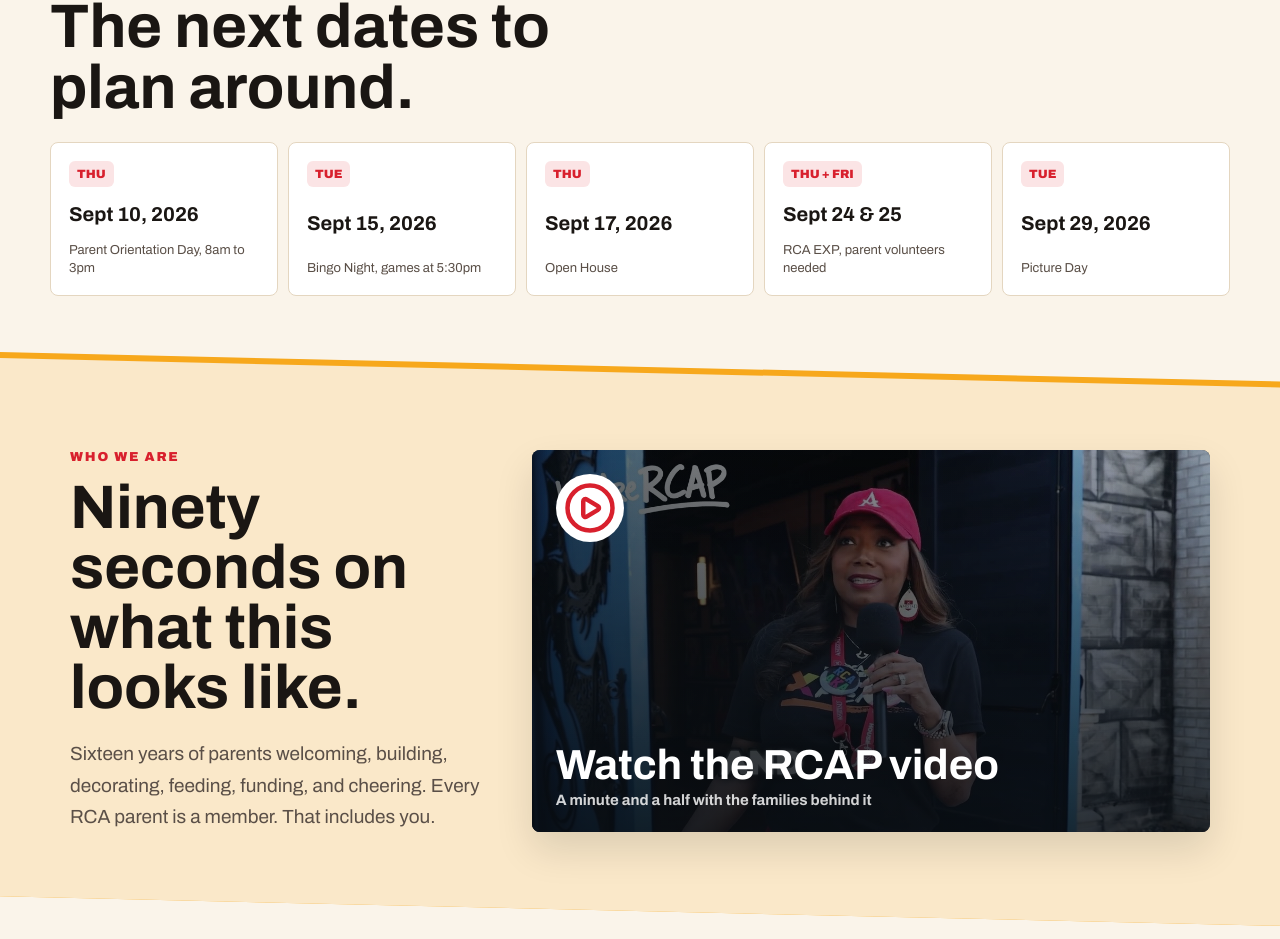
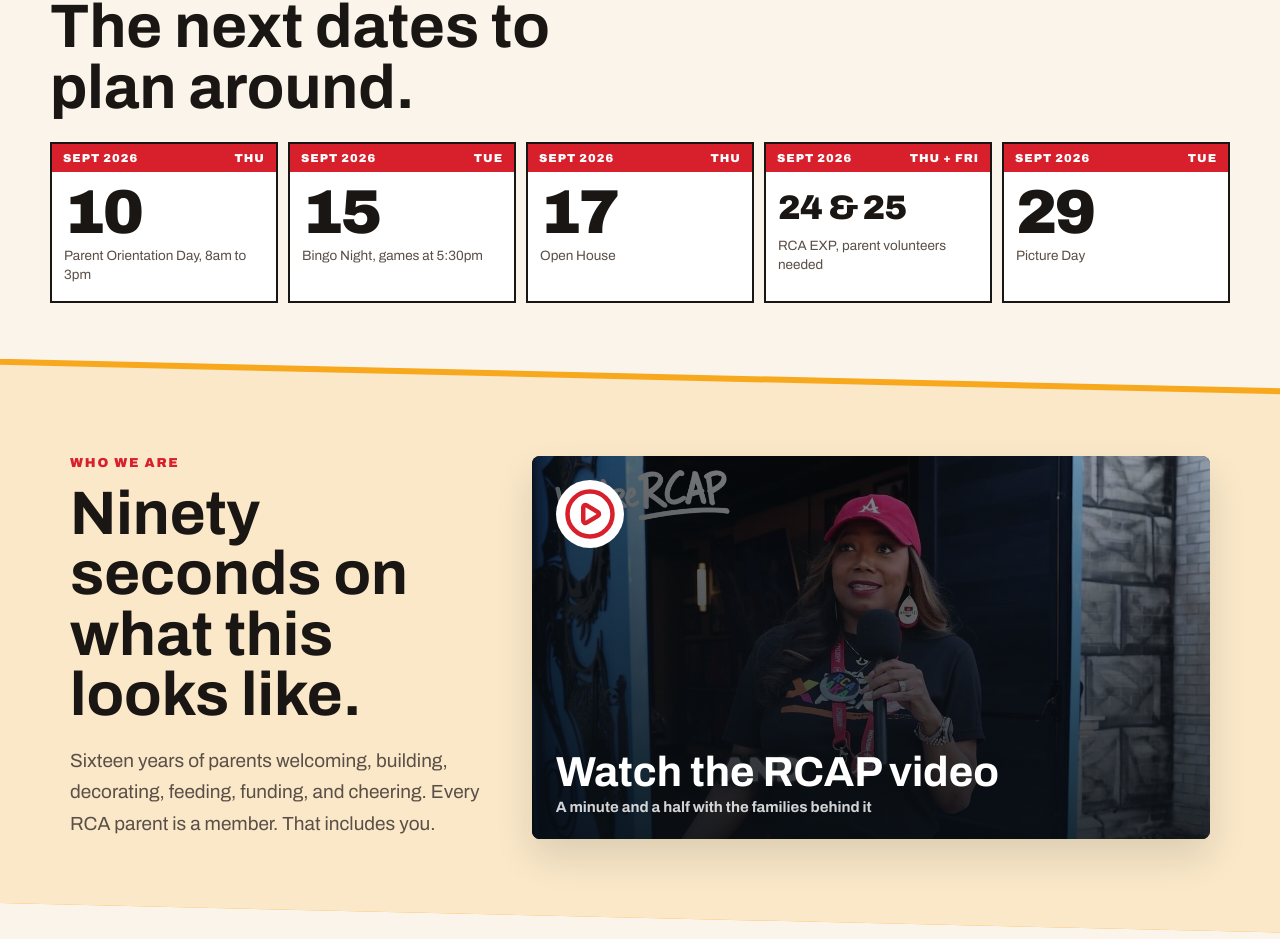
Before and after one commit to mosejames/wearercap.org, a React (Vite) app: page / in a window 1280 px wide. Shown: the part 900-1839 px from the top of the page. Built offline with nearby package versions, Linux system fonts and the light colour scheme.

Commit message:
Event dates become calendar tiles: square corners, heavy rule, month banner

```diff
--- a/src/main.jsx
+++ b/src/main.jsx
@@ -57,12 +57,15 @@ const navLinks = [
 
 // Happening now — the next few real dates families can plan around.
 // Keep this list SHORT (2-4 items) and CURRENT: delete dates once they pass.
+// Split into month / day / weekday so each date can be set like a calendar
+// tile: banner across the top, day number large underneath. `day` may be a
+// range ("24 & 25"), which the card detects and sizes down for.
 const upcomingEvents = [
-  { weekday: 'Thu', date: 'Sept 10, 2026', label: 'Parent Orientation Day, 8am to 3pm' },
-  { weekday: 'Tue', date: 'Sept 15, 2026', label: 'Bingo Night, games at 5:30pm' },
-  { weekday: 'Thu', date: 'Sept 17, 2026', label: 'Open House' },
-  { weekday: 'Thu + Fri', date: 'Sept 24 & 25', label: 'RCA EXP, parent volunteers needed' },
-  { weekday: 'Tue', date: 'Sept 29, 2026', label: 'Picture Day' },
+  { month: 'Sept', year: '2026', weekday: 'Thu', day: '10', label: 'Parent Orientation Day, 8am to 3pm' },
+  { month: 'Sept', year: '2026', weekday: 'Tue', day: '15', label: 'Bingo Night, games at 5:30pm' },
+  { month: 'Sept', year: '2026', weekday: 'Thu', day: '17', label: 'Open House' },
+  { month: 'Sept', year: '2026', weekday: 'Thu + Fri', day: '24 & 25', label: 'RCA EXP, parent volunteers needed' },
+  { month: 'Sept', year: '2026', weekday: 'Tue', day: '29', label: 'Picture Day' },
 ];
 
 // The single most time-sensitive ask. One item, not a list — if everything
@@ -332,11 +335,19 @@ function App() {
           <h2>The next dates to plan around.</h2>
         </div>
         <div className="event-grid" aria-label="Upcoming RCAP dates">
-          {upcomingEvents.map(({ weekday, date, label }) => (
-            <article className="event-card" key={`${date}-${label}`}>
-              <span className="event-weekday">{weekday}</span>
-              <strong>{date}</strong>
-              <span>{label}</span>
+          {upcomingEvents.map(({ month, year, weekday, day, label }) => (
+            <article
+              className={`event-card${day.length > 2 ? ' is-range' : ''}`}
+              key={`${month}-${day}-${label}`}
+            >
+              <header className="event-banner">
+                <span>
+                  {month} {year}
+                </span>
+                <span>{weekday}</span>
+              </header>
+              <p className="event-day">{day}</p>
+              <p className="event-what">{label}</p>
             </article>
           ))}
         </div>
--- a/src/styles.css
+++ b/src/styles.css
@@ -615,36 +615,58 @@ button {
   gap: 10px;
 }
 
+/* Calendar tiles: square corners, a heavy rule all the way round, and a banner
+   across the top the way a wall calendar prints its month. Red banner is 5.0:1
+   against white, which clears AA for the bold caps it carries. */
 .event-card {
-  min-height: 150px;
   display: grid;
-  align-content: space-between;
-  gap: 16px;
-  padding: 18px;
-  border: 1px solid var(--line);
-  border-radius: 8px;
+  align-content: start;
+  gap: 0;
+  padding: 0;
+  border: 2px solid var(--ink);
+  border-radius: 0;
   background: var(--white);
 }
 
-.event-weekday {
-  width: fit-content;
-  padding: 6px 8px;
-  border-radius: 6px;
-  background: rgba(216, 32, 45, 0.12);
-  color: var(--red);
-  font-size: 12px;
+.event-banner {
+  display: flex;
+  align-items: baseline;
+  justify-content: space-between;
+  gap: 8px;
+  padding: 8px 11px;
+  background: var(--red);
+  color: var(--white);
+  font-size: 11.5px;
   font-weight: 900;
+  letter-spacing: 0.09em;
   text-transform: uppercase;
 }
 
-.event-card strong {
-  font-size: 20px;
-  line-height: 1.1;
-}
-
-.event-card span:last-child {
+.event-day {
+  margin: 0;
+  padding: 14px 12px 8px;
+  font-size: 62px;
+  font-weight: 900;
+  line-height: 0.86;
+  letter-spacing: -0.04em;
+  font-variant-numeric: tabular-nums;
+}
+
+/* Two-day events carry a range rather than a number, which will not fit at the
+   full size. */
+.event-card.is-range .event-day {
+  padding-top: 18px;
+  padding-bottom: 12px;
+  font-size: 34px;
+  line-height: 1.05;
+  letter-spacing: -0.02em;
+}
+
+.event-what {
+  margin: 0;
+  padding: 0 12px 16px;
   color: var(--muted);
-  font-size: 13px;
+  font-size: 13.5px;
   line-height: 1.4;
 }
 
@@ -809,10 +831,6 @@ button {
 
   .event-grid {
     grid-template-columns: repeat(2, minmax(0, 1fr));
-  }
-
-  .event-card {
-    min-height: 0;
   }
 }
 
```
